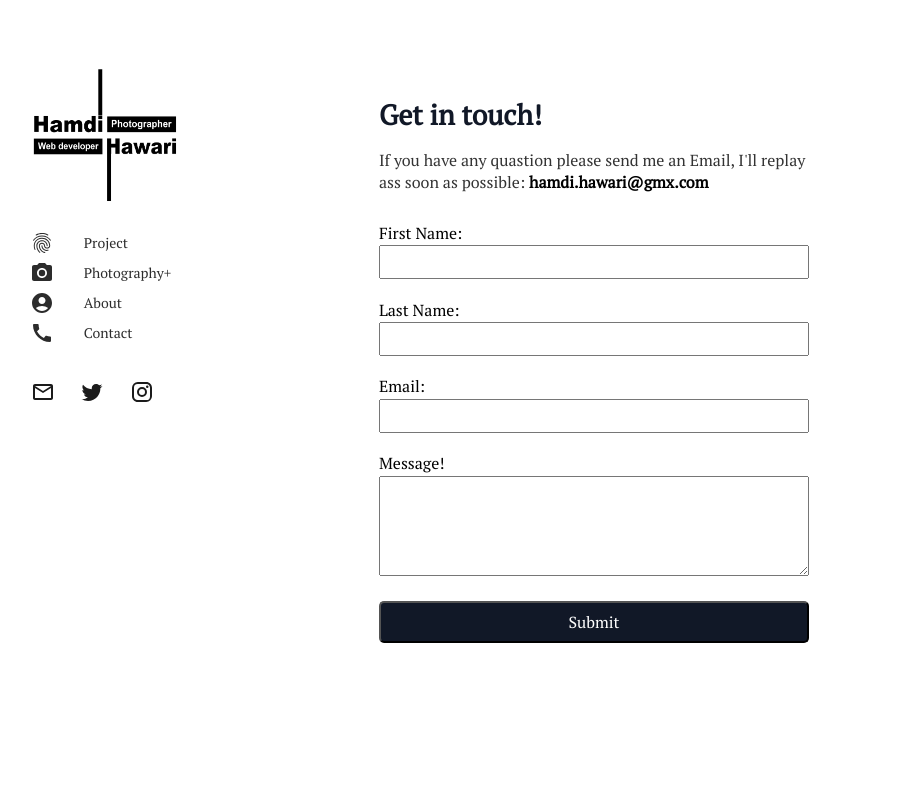
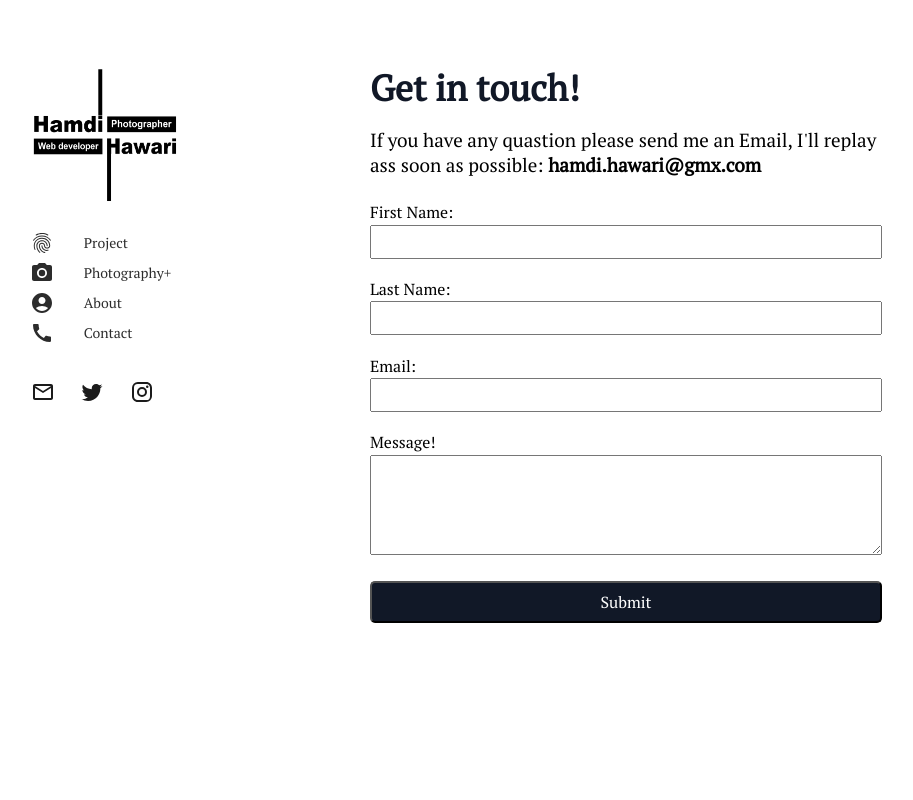
Before and after one commit to hamdihawari/client-v1, a React (Vite) app: page /contact in a window 1280 px wide. Shown: the top 800 px of the page, without its empty margins (46-959 px from the left). Built offline with nearby package versions, Linux system fonts and the light colour scheme; data requests are answered from the project's data file.

Commit message:
HH-15 responsive-contact-page

```diff
--- a/src/User/pages/Contact/style.module.css
+++ b/src/User/pages/Contact/style.module.css
@@ -1,9 +1,6 @@
 .contactContainer {
-    top: 82px;
-    left: 36%;
-    width: 430px;
     min-height: 100vh;
-    margin: 0;
+    margin: 0 auto;
     font-family: 'PT Serif', serif;
 }
 
@@ -37,13 +34,13 @@ form {
     flex-direction: column;
 }
 
-input[type=text],
-input[type=email],
-input[type=number],
-input[type=message],
-input[type=textarea],
+input[type="text"],
+input[type="email"],
+input[type="number"],
+input[type="message"],
+input[type="textarea"],
 textarea,
-input[type=data] {
+input[type="data"] {
     width: 100%;
     display: block;
     height: 34px;
@@ -60,17 +57,14 @@ input:focus:invalid {
     border-color: red;
 }
 
-/* Input Hover */
-input[type=text]:hover,
-input[type=email]:hover,
-input[type=number]:hover,
-input[type=message]:hover,
-input[type=textarea]:hover,
-input[type=data]:hover,
+input[type="text"]:hover,
+input[type="email"]:hover,
+input[type="number"]:hover,
+input[type="message"]:hover,
+input[type="textarea"]:hover,
+input[type="data"]:hover,
 textarea:hover {
     border-color: red;
-    /* transition: 0.4s; */
-    /* box-shadow: 1px 1px 1px #0a0a0a; */
 }
 
 textarea {
@@ -79,7 +73,6 @@ textarea {
     font-size: 14px;
 }
 
-/* Submit Button*/
 .submit {
     background-color: #111827;
     border-radius: 5px;
@@ -101,37 +94,47 @@ textarea {
     margin-bottom: 0.8rem;
 }
 
-/* Extra small devices (phones, 600px and down)  => UP 600*/
+/* Media Queries */
+@media only screen and (max-width: 600px) {
+    .contactContainer {
+        margin: 0 auto;
+        margin-top: 6rem;
+        width: 70%;
+    }
+
+    h1 {
+        font-size: 20px;
+    }
+
+    p {
+        font-size: 13px;
+    }
+}
+
 @media only screen and (min-width: 600px) {
     .contactContainer {
         margin: 0 auto;
-        min-height: 100vh;
-        font-family: 'PT Serif', serif;
         margin-top: 6rem;
+        width: 70%;
     }
 
     h1 {
-        font-size: 28px;
-        color: #111827;
+        font-size: 24px;
     }
 
     p {
-        padding-top: 1rem;
-        padding-bottom: 1.8rem;
         font-size: 16px;
-        color: #333333;
     }
 }
 
-/* Small devices (portrait tablets and large phones, 600px and up) DOWN 600 */
-@media only screen and (max-width: 600px) {
+@media only screen and (min-width: 992px) {
     .contactContainer {
-        margin: 0 auto;
-        min-height: 100vh;
-        font-family: 'PT Serif', serif;
         margin-top: 6rem;
-        width: 270px;
+        margin-left: 32rem;
+        margin: 0;
+        width: 100%;
     }
+
     h1 {
         font-size: 20px;
     }
@@ -141,13 +144,19 @@ textarea {
     }
 }
 
-/* Large devices (laptops/desktops, 992px and up) */
-@media only screen and (min-width: 992px) {
+@media only screen and (min-width: 1200px) {
     .contactContainer {
-        margin: 0 auto;
+        width: 40%;
+        margin-left: 26rem;
+        margin-top: 4rem;
         min-height: 100vh;
         font-family: 'PT Serif', serif;
-        margin-top: 6rem;
-        width: 430px;
+    }
+    h1 {
+        font-size: 36px;
+    }
+
+    p {
+        font-size: 19px;
     }
 }
```
